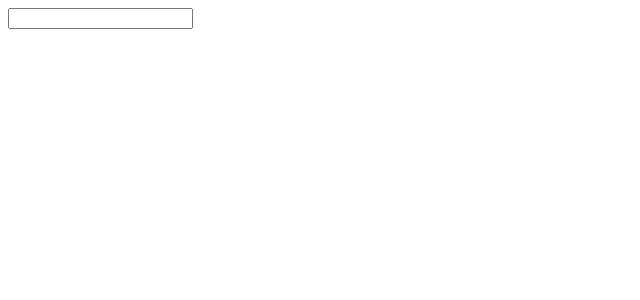
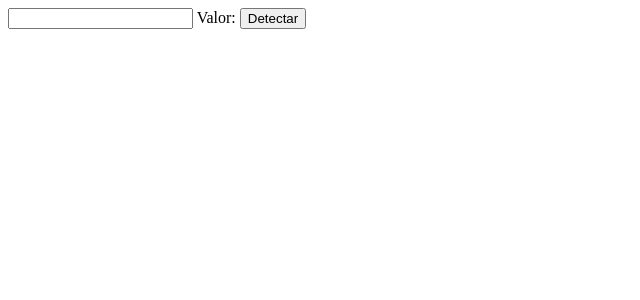
Before and after one commit to thiago-desenv/fundamentos-angular-v17, an Angular app: page / in a window 1280 px wide. Shown: the top 300 px of the page, without its empty margins (0-640 px from the left). Built offline with nearby package versions, Linux system fonts and the light colour scheme.

Commit message:
Verificado como forçar o angular a identificar alteração no input

```diff
--- a/src/app/app.component.html
+++ b/src/app/app.component.html
@@ -1 +1,5 @@
-<input type="text">
+<input type="text" #meuInput />
+
+Valor: {{ meuInput.value }}
+
+<button (click)="changeDetection()">Detectar</button>
--- a/src/app/app.component.ts
+++ b/src/app/app.component.ts
@@ -1,4 +1,4 @@
-import { Component } from '@angular/core';
+import { ChangeDetectorRef, Component } from '@angular/core';
 
 @Component({
   selector: 'app-root',
@@ -6,5 +6,9 @@ import { Component } from '@angular/core';
   styleUrls: ['./app.component.scss']
 })
 export class AppComponent {
-  title = 'fundamentos-angular-v17';
+  constructor(private _cdRef: ChangeDetectorRef) {}
+
+  changeDetection() {
+    this._cdRef.detectChanges();
+  }
 }
--- a/src/app/app.module.ts
+++ b/src/app/app.module.ts
@@ -3,6 +3,7 @@ import { BrowserModule } from '@angular/platform-browser';
 
 import { AppRoutingModule } from './app-routing.module';
 import { AppComponent } from './app.component';
+import { FormsModule } from '@angular/forms';
 
 @NgModule({
   declarations: [
@@ -10,7 +11,8 @@ import { AppComponent } from './app.component';
   ],
   imports: [
     BrowserModule,
-    AppRoutingModule
+    AppRoutingModule,
+    FormsModule
   ],
   providers: [],
   bootstrap: [AppComponent]
```
